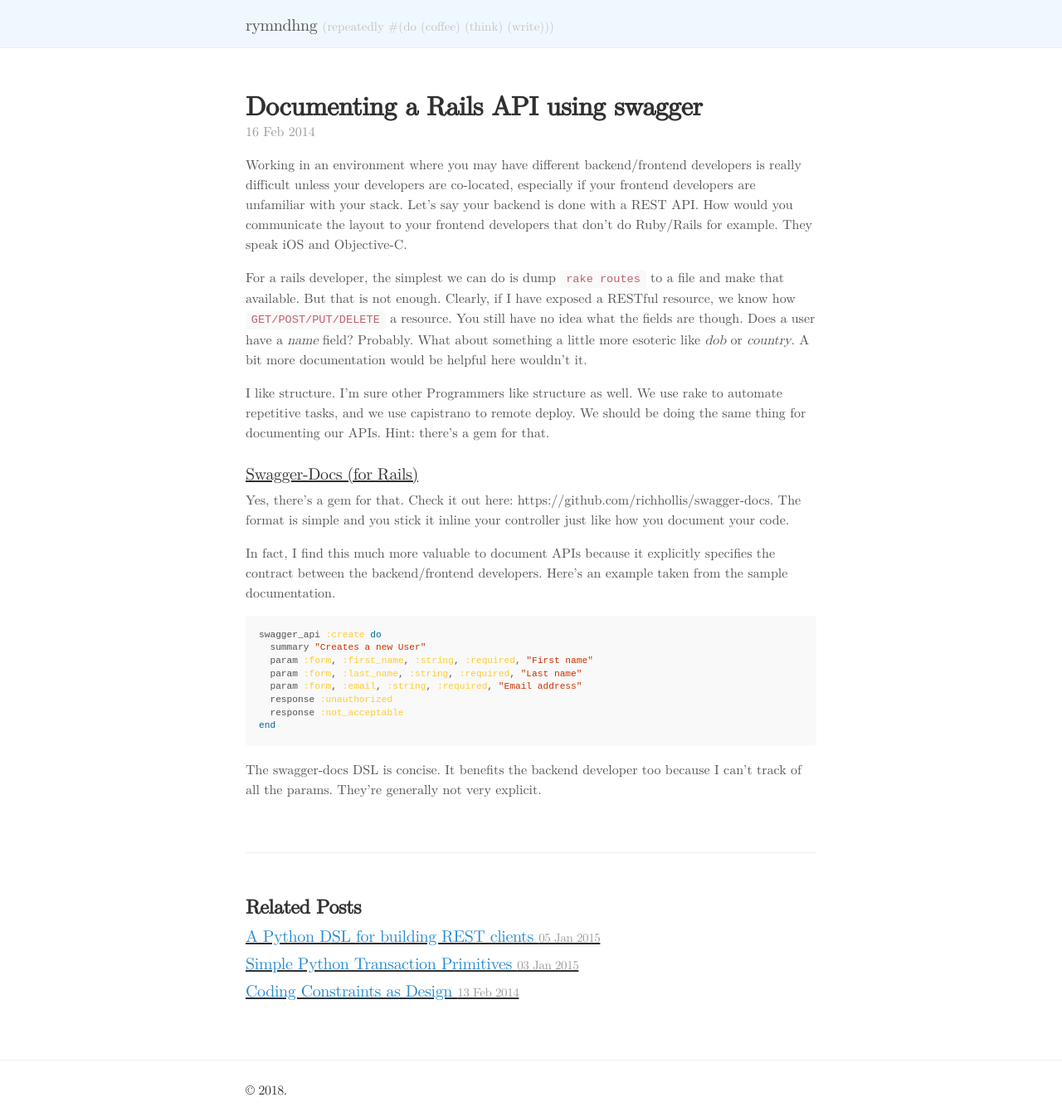
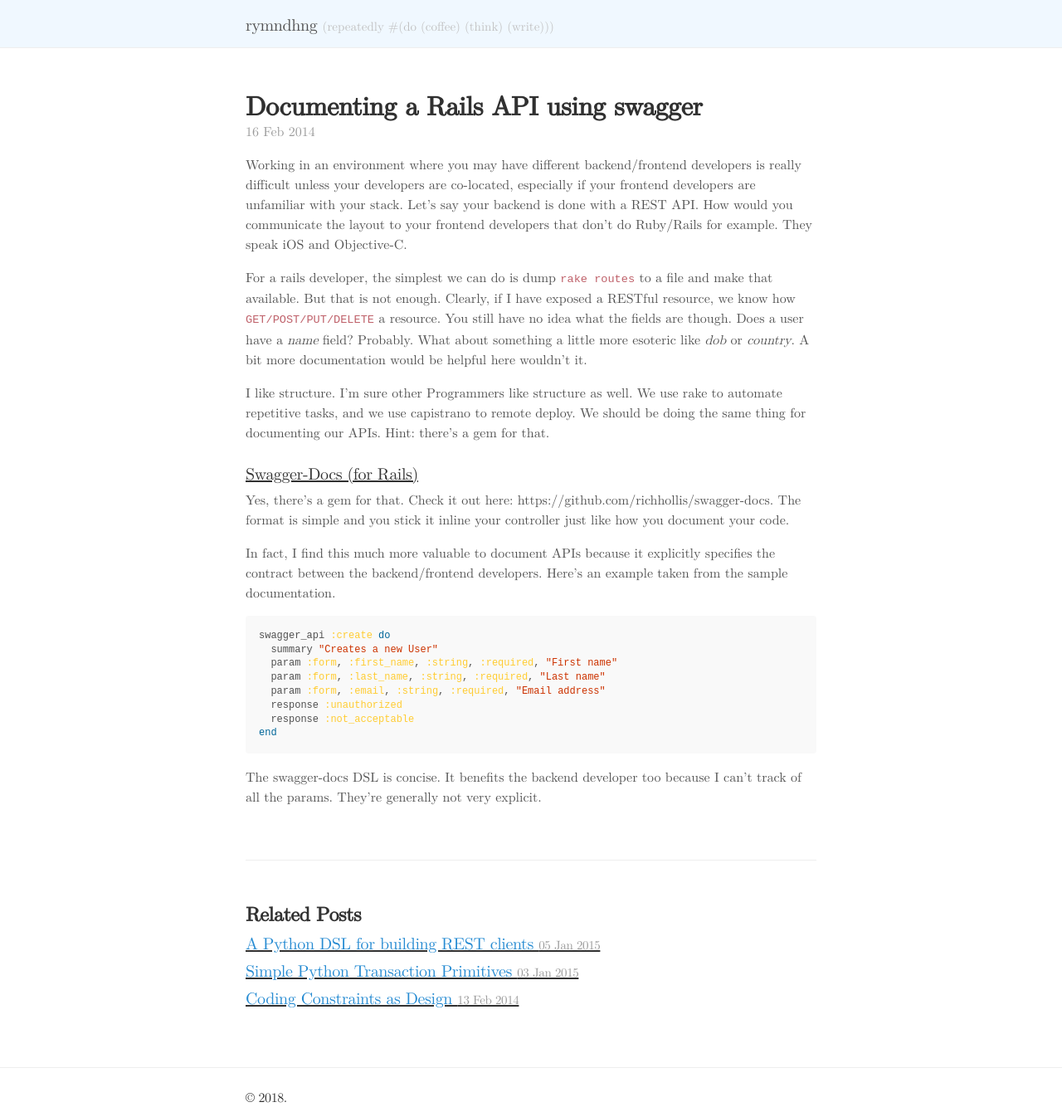
Before and after one commit to rymndhng/rymndhng.github.io, a Jekyll site: the page built from _posts/2014-02-16-add-swagger-to-rails.md, in a window 1280 px wide. Shown: the whole page at 83% size. Built offline with Jekyll 4.4.1, drawn with Linux system fonts in a browser that asks for light colours; some web fonts are replaced.

Commit message:
Fix things

```diff
--- a/_config.yml
+++ b/_config.yml
@@ -1,5 +1,5 @@
 # Dependencies
-highlighter:      rouge
+highlighter:      nil           # colours are distracting
 
 # Permalinks
 permalink:        pretty
--- a/atom.xml
+++ b/atom.xml
@@ -1,5 +1,5 @@
 ---
-layout: nil
+layout: null
 ---
 
 <?xml version="1.0" encoding="utf-8"?>
--- a/public/css/poole.css
+++ b/public/css/poole.css
@@ -147,13 +147,11 @@
 /* Code */
 code,
 pre {
-  font-family: Cousine, Menlo, Monaco, "Courier New", monospace;
+  font-family: monospace, Menlo, Monaco, "Courier New", monospace;
 }
 code {
-  padding: .25em .5em;
-  font-size: 85%;
+  font-size: .85rem;
   color: #bf616a;
-  background-color: #f9f9f9;
   border-radius: 3px;
 }
 pre {
@@ -161,7 +159,7 @@
   margin-top: 0;
   margin-bottom: 1rem;
   padding: 1rem;
-  font-size: .7rem;
+  font-size: .75rem;
   line-height: 1.4;
   white-space: pre;
   overflow-wrap: normal;
```
Also changed, not shown: 1 other file.
